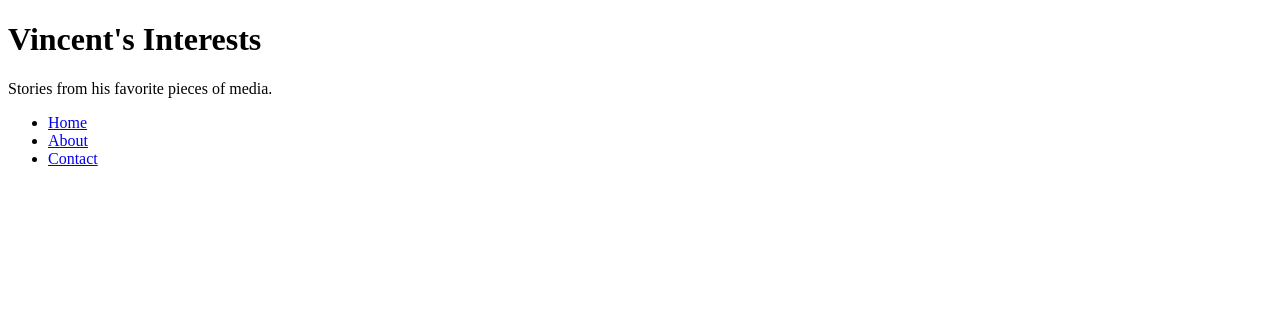
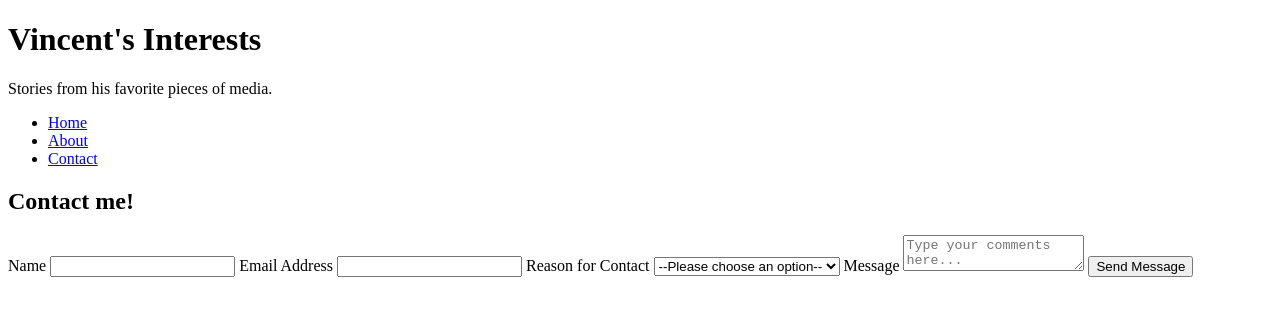
Before and after one commit to codemevinny/mi349_blog, a plain HTML site: page contact.html in a window 1280 px wide. Drawn offline with Linux system fonts and the light colour scheme.

Commit message:
finished

```diff
--- a/contact.html
+++ b/contact.html
@@ -1,7 +1,9 @@
 <!DOCTYPE html>
 <html lang="en">
   <head>
-
+    <meta charset="UTF-8">
+    <meta name="viewport" content="width=device-width, initial-scale=1.0">
+    <title>Contact Vincent</title>
   </head>
   <body>
     <header>
@@ -15,5 +17,27 @@
         </ul>
       </nav>
   </header>
+    <form>
+      <h2>Contact me!</h2>
+
+      <label for="name">Name</label>
+      <input type="text" id="name" name="name" required>
+
+      <label for="email">Email Address</label>
+      <input type="email" id="email" name="email" required>
+
+      <label for="reason">Reason for Contact</label>
+      <select id="reason" name="reason" required>
+        <option value="">--Please choose an option--</option>
+        <option value="hi">Chat with me</option>
+        <option value="contractor">For contracting</option>
+        <option value="interview">Interview me</option>
+      </select>
+
+      <label for="message">Message</label>
+      <textarea id="message" name="message" placeholder="Type your comments here..."></textarea>
+
+      <button type="submit">Send Message</button>
+    </form>
   </body>
 </html>
```
Also changed, not shown: about.html (+18 -1 lines), index.html (+2 -2 lines), Images/vincentle.jpeg (added).
